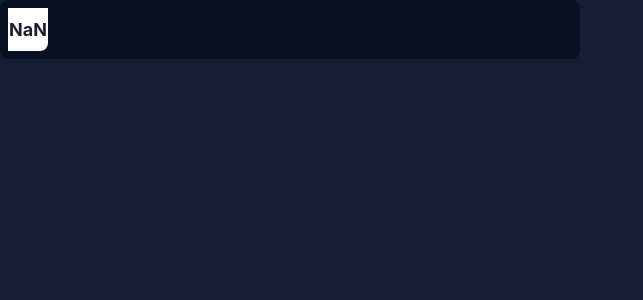
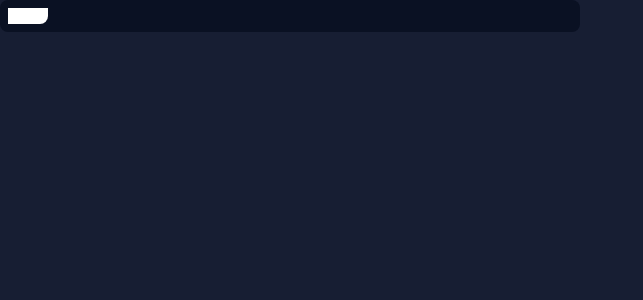
Before and after one commit to jarques/sra-standing, a Next.js app: page /components/teamrow in a window 1280 px wide. Shown: the top 300 px of the page, without its empty margins (0-643 px from the left). Built offline with nearby package versions, Linux system fonts and the light colour scheme.

Commit message:
fix team staandings numbering

```diff
--- a/pages/components/teamrow.js
+++ b/pages/components/teamrow.js
@@ -11,7 +11,7 @@ export default function TeamRow(props) {
         textAlign={'center'}
         roundedBottomRight='lg'
       >
-        <Text fontSize={'lg'} fontWeight='bold'>{props.int+1}</Text>
+        <Text fontSize={'lg'} fontWeight='bold'>{props.int}</Text>
       </Box>
       <Box flex='1' color='#fff' borderLeft='2px solid' pl='5'>
         <Text fontWeight={'bold'}>{props.teamName}</Text>
```
